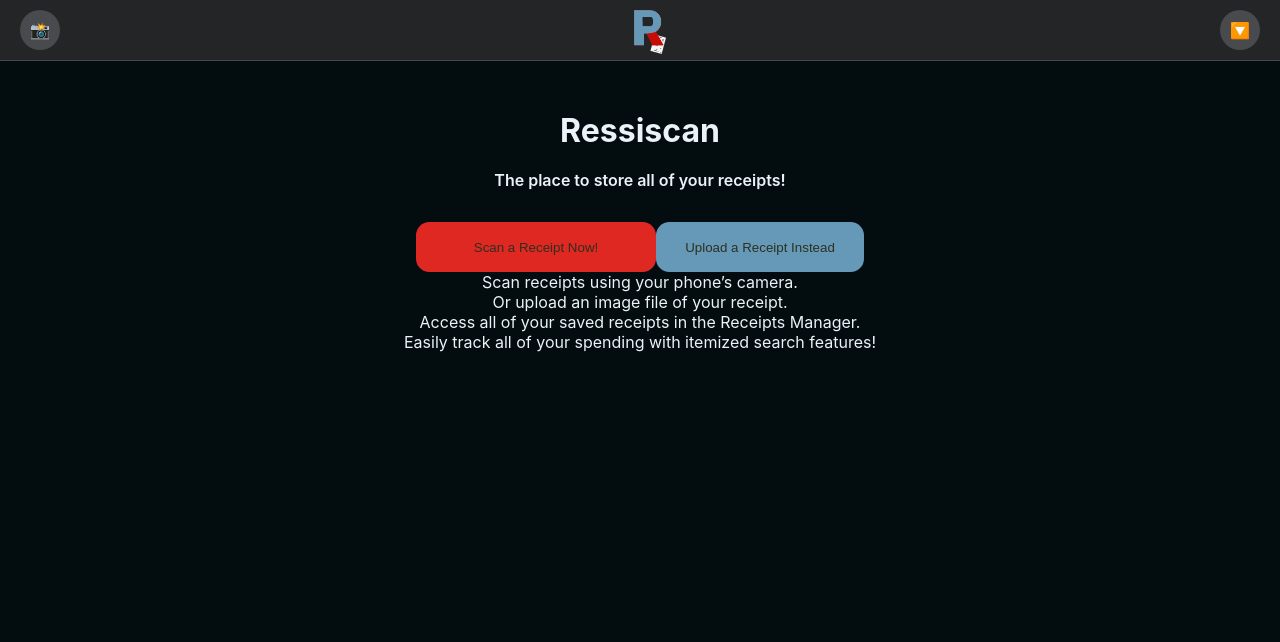
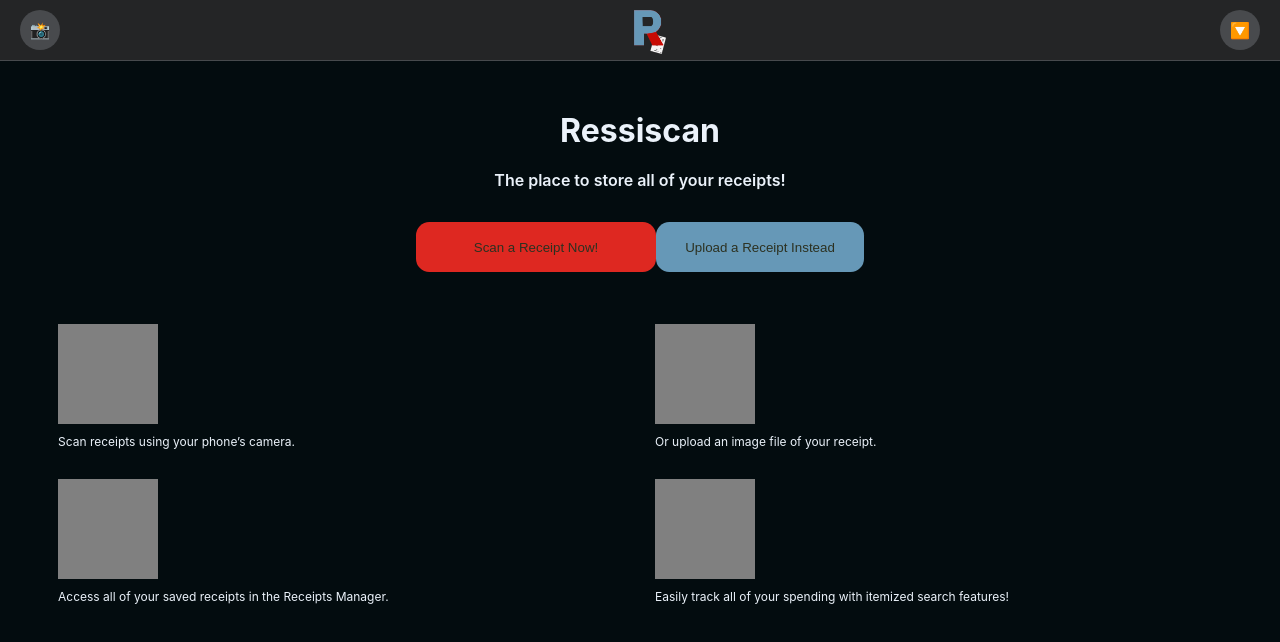
Before and after one commit to ColtonBothe-IT/Ressiscan, a React (Create React App) app: page / in a window 1280 px wide. Shown: the top 642 px of the page. Built offline with nearby package versions, Linux system fonts and the light colour scheme.

Commit message:
start flexbox creation of descriptors on homepage
added note to buttoncomponent as well to remember to add font-fam and font-weight to it. or maybe make it global? seems to be ignoring it though.

```diff
--- a/src/components/ButtonComponent.tsx
+++ b/src/components/ButtonComponent.tsx
@@ -11,6 +11,7 @@ interface Props {
     radius: string;
     width: string;
     margin: string;
+    //font-family and font-weight to add
 }
 
 const Button: React.FC<Props> = ({
--- a/src/home.css
+++ b/src/home.css
@@ -15,3 +15,25 @@ a {
     font-weight: 600;
     padding: 0 5.25rem 0 5.25rem;
 }
+
+.flex-container {
+    display: flex;
+    flex-wrap: wrap;
+    gap: 10px;
+    padding: 2rem 3rem;
+    justify-content: center;
+}
+
+.flex-items {
+    flex: 1 40%;
+    padding: 10px;
+    font-size: 12px;
+    text-align: left;
+}
+
+.img-box {
+    margin-bottom: 10px;
+    background-color: gray;
+    width: 100px;
+    height: 100px;
+}
--- a/src/home.tsx
+++ b/src/home.tsx
@@ -22,7 +22,7 @@ function Home() {
             radius = "1em"
             width = "15rem"
             children = "Scan a Receipt Now!"
-            margin= "2rem 0 0 0"
+            margin= "2rem 0 0.625rem 0"
         />
         <Button
             border="none"
@@ -40,10 +40,22 @@ function Home() {
         />
 
         <div className='flex-container'>
-            <div className="flex-items">Scan receipts using your phone’s camera.</div>
-            <div className="flex-items">Or upload an image file of your receipt.</div>
-            <div className="flex-items">Access all of your saved receipts in the Receipts Manager.</div>
-            <div className="flex-items">Easily track all of your spending with itemized search features!</div>
+            <div className="flex-items">
+                <div className="img-box scan-box"></div>
+                <span>Scan receipts using your phone’s camera.</span>
+            </div>
+            <div className="flex-items">
+                <div className="img-box upload-box"></div>
+                Or upload an image file of your receipt.
+            </div>
+            <div className="flex-items">
+                <div className="img-box receiptsmanager-box"></div>
+                Access all of your saved receipts in the Receipts Manager.
+            </div>
+            <div className="flex-items">
+                <div className="img-box search-box"></div>
+                Easily track all of your spending with itemized search features!
+            </div>
         </div>
         </>
     );
```
